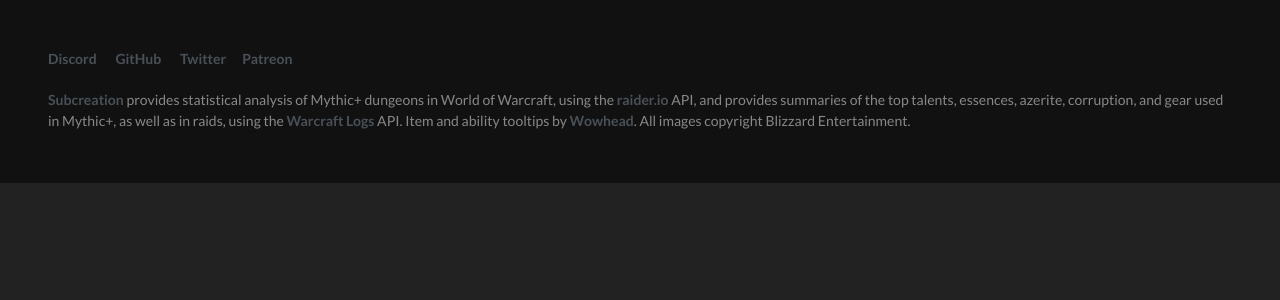
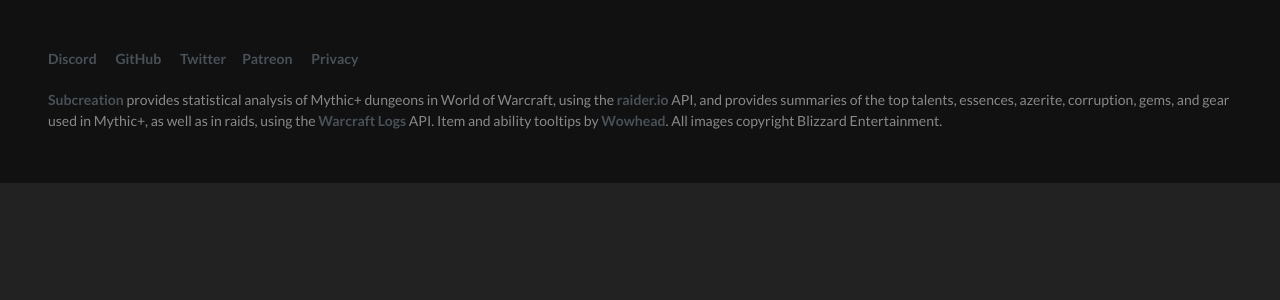
Before and after one commit to berkkarahan/subcreation, a Python web app: template templates/base-main.html in a window 1280 px wide. Shown: the part 71-371 px from the top of the page. Run offline with Jinja, Linux system fonts and the light colour scheme; the template is opened without the code that fills it, so the values that code supplies are empty; some libraries are stand-ins or nearby versions.

Commit message:
minor edit to main

```diff
--- a/templates/base-main.html
+++ b/templates/base-main.html
@@ -60,9 +60,10 @@
           <li><a target="_blank" href="https://github.com/alcaras/mplus.subcreation.net">GitHub</a></li>
           <li><a target="_blank" href="https://twitter.com/subcreation/">Twitter</a>
           <li><a target="_blank" href="https://www.patreon.com/bePatron?u=10541594">Patreon</a></li>
+          <li><a href="https://subcreation.net/privacy.html">Privacy</a></li>
         </ul>
         <p class="py-1">
-          <a href="index.html">Subcreation</a> provides statistical analysis of Mythic+ dungeons in World of Warcraft, using the <a href="http://raider.io">raider.io</a> API, and provides summaries of the top talents, essences, azerite, corruption, <!-- enchants, gems, --> and gear used in Mythic+, as well as in raids, using the <a href="https://www.warcraftlogs.com/">Warcraft Logs</a> API</i>. Item and ability tooltips by <a href="https://www.wowhead.com/tooltips">Wowhead</a>. All images copyright Blizzard Entertainment.
+          <a href="index.html">Subcreation</a> provides statistical analysis of Mythic+ dungeons in World of Warcraft, using the <a href="http://raider.io">raider.io</a> API, and provides summaries of the top talents, essences, azerite, corruption, <!-- enchants, --> gems, and gear used in Mythic+, as well as in raids, using the <a href="https://www.warcraftlogs.com/">Warcraft Logs</a> API</i>. Item and ability tooltips by <a href="https://www.wowhead.com/tooltips">Wowhead</a>. All images copyright Blizzard Entertainment.
 </p>
 </div>
 </footer>
```
